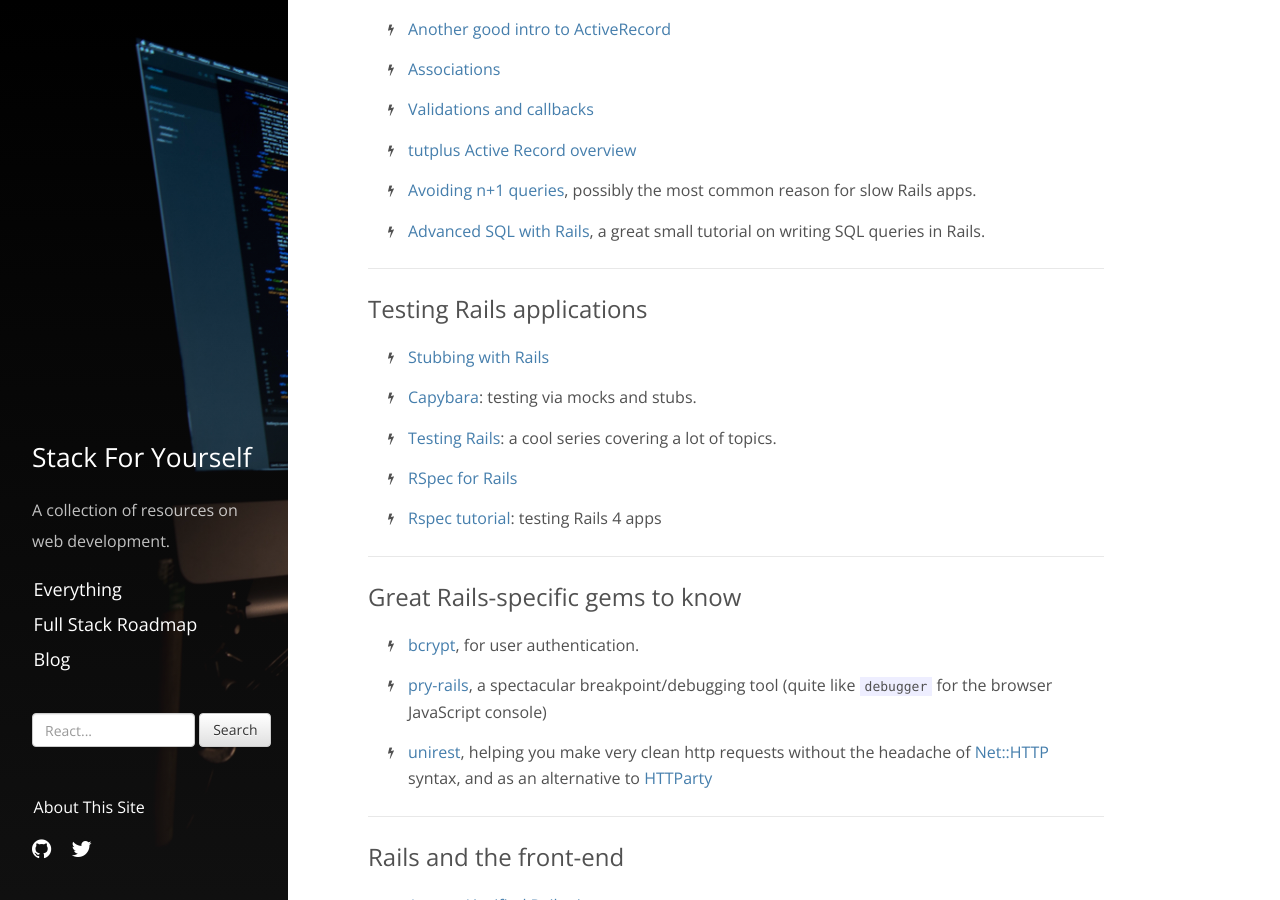
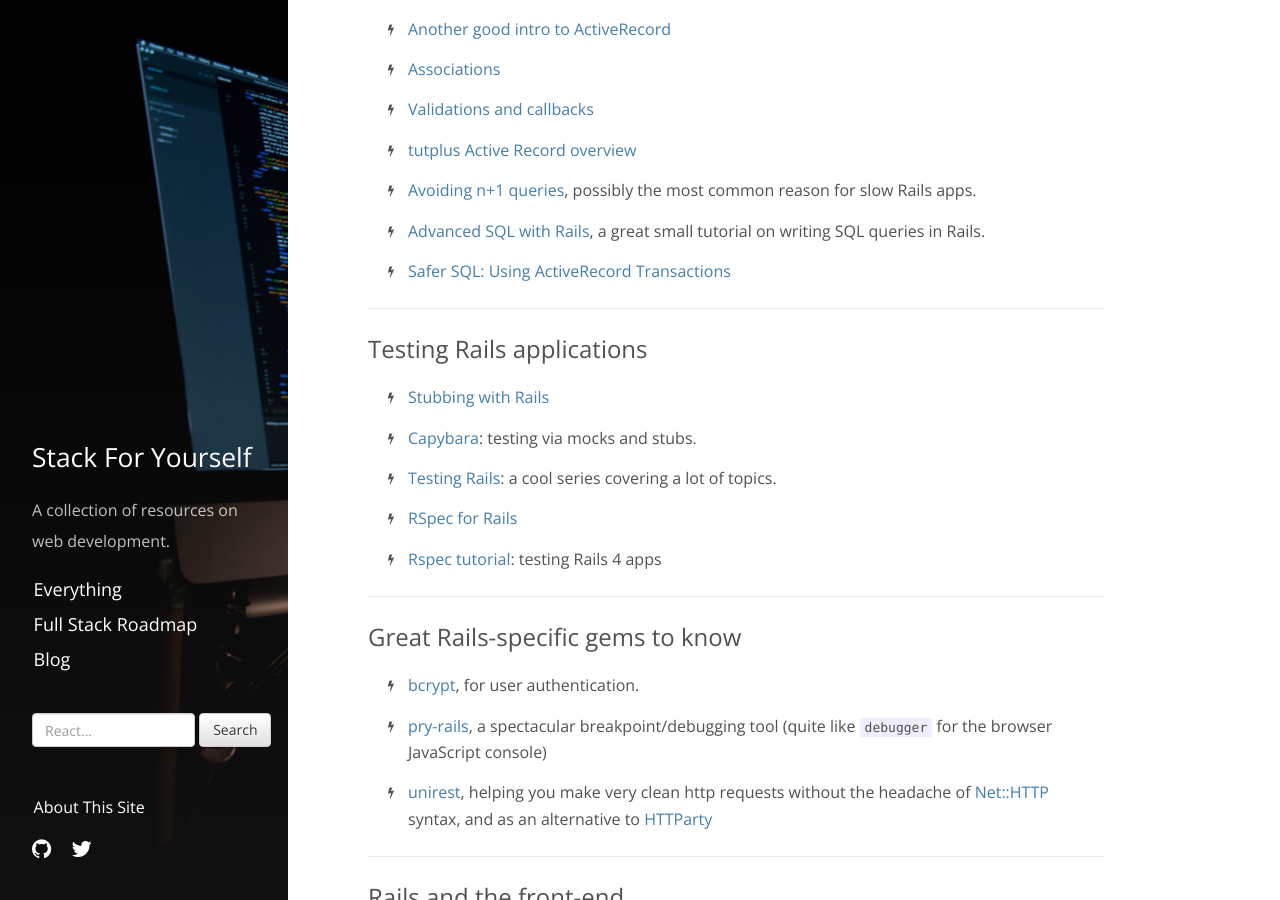
Before and after one commit to mindplace/stack-for-yourself, a Jekyll site: the page built from _posts/2016-07-01-ruby-rails.md, in a window 1280 px wide and 900 px high, scrolled down 1826 px. Built offline with Jekyll 4.4.1, drawn with Linux system fonts in a browser that asks for light colours; nearby versions of some CDN libraries; comment, search, counter and statistics services are not loaded.

Commit message:
add transactions article

```diff
--- a/_posts/2016-07-01-ruby-rails.md
+++ b/_posts/2016-07-01-ruby-rails.md
@@ -56,6 +56,7 @@
 * [tutplus Active Record overview](http://code.tutsplus.com/tutorials/active-record-the-rails-database-bridge--net-30489)
 * [Avoiding n+1 queries](https://estherleytush.com/2016/07/10/avoiding-n-plus-one-queries.html), possibly the most common reason for slow Rails apps.
 * [Advanced SQL with Rails](http://brewhouse.io/2016/08/04/sql-in-rails.html), a great small tutorial on writing SQL queries in Rails.
+* [Safer SQL: Using ActiveRecord Transactions](http://vaidehijoshi.github.io/blog/2015/08/18/safer-sql-using-activerecord-transactions/)
 
 <hr>
 
```
